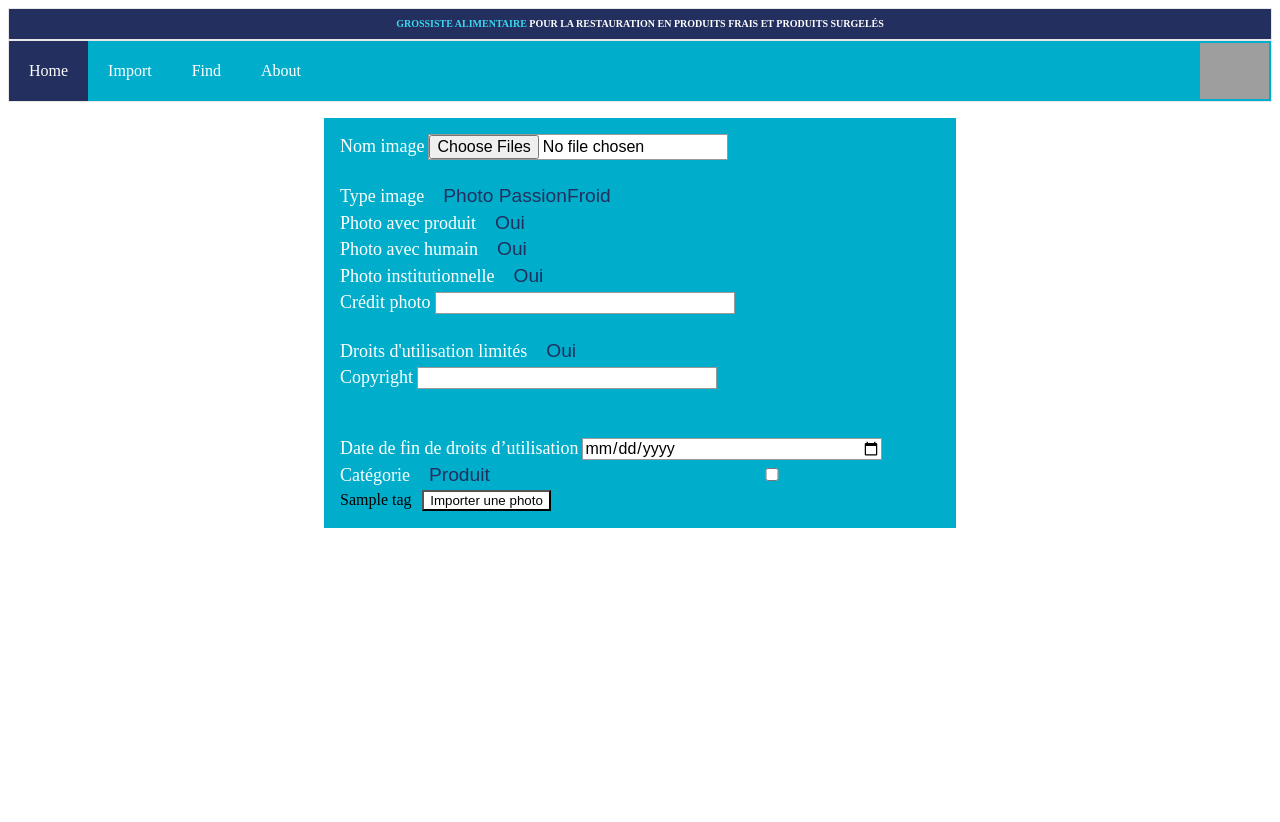
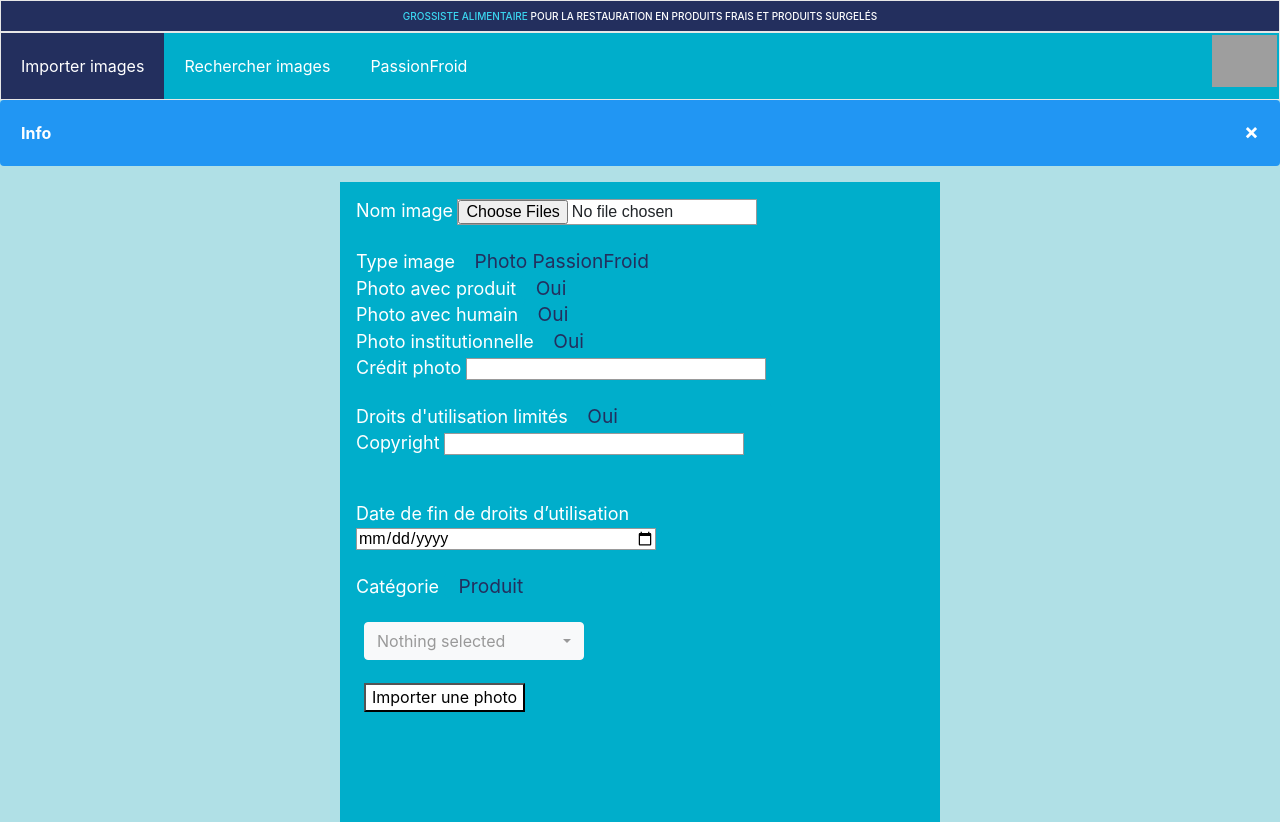
Before and after one commit to loux22/challenge48h, a Flask app: template app/templates/pages/import.html in a window 1280 px wide. Before the commit the page ends 528 px from the top, so only its background shows below. Run offline with Flask 2, Linux system fonts and the light colour scheme; the template is opened without the code that fills it: values that come from a table or form of the project are taken from there, others are empty; tables that the repository leaves empty hold one stand-in row (values such as "Sample post"); some libraries are stand-ins or nearby versions; grey boxes are pictures that could not be loaded.

Commit message:
modify import.html

```diff
--- /dev/null
+++ b/app/static/css/navbar.css
@@ -0,0 +1,72 @@
+ul {
+    list-style-type: none;
+    margin: 0;
+    padding: 0;
+    overflow: hidden;
+    border: 1px solid #e7e7e7;
+    background-color: rgba(255, 255, 255, 0);
+    margin-bottom: 0px;
+}
+
+body {
+    background-color: powderblue;
+}
+
+li {
+    float: left;
+}
+
+li a.active {
+    color: white;
+    background-color: rgb(35, 47, 94);
+}
+
+li a:hover:not(.active) {
+    background-color: rgb(35, 47, 94);
+}
+
+li a {
+    display: block;
+    color: white;
+    text-align: left;
+    padding: 21px 20px;
+    text-decoration: none;
+}
+
+.menu {
+    list-style-type: none;
+    margin: 0;
+    padding: 0;
+    overflow: hidden;
+    border: 1px solid #e7e7e7;
+    background-color: #00aecb;
+}
+
+.titlecontainer {
+    background-color: rgb(35, 47, 94);
+}
+
+.toptitle {
+    font-size: 10px;
+    margin: 0;
+    line-height: 30px;
+    color: white;
+    text-align: center;
+    text-transform: uppercase;
+}
+
+.visible-xs {
+    display: none !important;
+    box-sizing: border-box;
+}
+
+span {
+    color: #3bd8f2;
+}
+
+.logo-picture {
+    width: 69px;
+    height: 55.5px;
+    padding: 2px;
+    float : right;
+}
--- a/app/static/css/style.css
+++ b/app/static/css/style.css
@@ -4,19 +4,26 @@
   padding: 0;
   overflow: hidden;
   border: 1px solid #e7e7e7;
-  background-color: #f3f3f3;
+  background-color: rgba(255, 255, 255, 0);
 }
+
+body {
+  background-color: powderblue;
+}
+
 li {
   float: left;
 }
+
 li a.active {
-  color : white;
-  background-color: rgb(35,47,94);
+  color: white;
+  background-color: rgb(35, 47, 94);
 }
 
 li a:hover:not(.active) {
-  background-color: rgb(35,47,94);
+  background-color: rgb(35, 47, 94);
 }
+
 li a {
   display: block;
   color: white;
@@ -28,20 +35,20 @@
 form {
   /* Uniquement centrer le formulaire sur la page */
   width: 600px;
-  height: 100%;
+  height: 80vh;
   /* Encadré pour voir les limites du formulaire */
   padding: 1em;
   border: 1px;
-  border-color: rgb(35,47,94);
+  border-color: rgb(35, 47, 94);
   display: block;
   position: relative;
   background-color: #00aecb;
   overflow: visible;
   line-height: 1.428;
-   margin : 0 auto;
+  margin: 0 auto;
 }
 
-form div + div {
+form div+div {
   margin-top: 1em;
 }
 
@@ -53,7 +60,8 @@
   background-color: #00aecb;
 }
 
-input, textarea {
+input,
+textarea {
   /* Pour s'assurer que tous les champs texte ont la même police.
      Par défaut, les textarea ont une police monospace */
   font: 1em sans-serif;
@@ -68,7 +76,8 @@
   border: 1px solid #999;
 }
 
-input:focus, textarea:focus {
+input:focus,
+textarea:focus {
   /* Pour souligner légèrement les éléments actifs */
   border-color: #000;
   background-color: white;
@@ -84,7 +93,8 @@
 
 .button {
   /* Pour placer le bouton à la même position que les champs texte */
-  padding-left: 90px; /* même taille que les étiquettes */
+  padding-left: 90px;
+  /* même taille que les étiquettes */
 }
 
 button {
@@ -97,9 +107,10 @@
 .block {
   display: flex;
   flex-direction: column;
-    align-items : center;
+  align-items: center;
   height: 100vh;
 }
+
 select {
   appearance: none;
   outline: 0;
@@ -115,7 +126,7 @@
   position: relative;
   width: 200px;
   height: 25px;
-  overflow:hidden;
+  overflow: hidden;
   border-radius: 5px;
   border: 1px solid #CED4DA;
 
@@ -127,7 +138,7 @@
   height: 100%;
   margin: 0;
   padding-left: 15px;
-  color:  rgb(35,47,94);
+  color: rgb(35, 47, 94);
   cursor: pointer;
 }
 
@@ -168,16 +179,18 @@
 }
 
 .titlecontainer {
-    background-color:  rgb(35,47,94);
+  background-color: rgb(35, 47, 94);
 }
+
 .toptitle {
   font-size: 10px;
   margin: 0;
   line-height: 30px;
-    color:  white;
+  color: white;
   text-align: center;
   text-transform: uppercase;
 }
+
 .visible-xs {
   display: none !important;
   box-sizing: border-box;
@@ -190,6 +203,28 @@
 .logo-picture {
   width: 69px;
   height: 55.5px;
+  float: right;
   padding: 2px;
+}
+
+
+.alert {
+  padding: 20px;
+  background-color: #2196F3;
+  color: white;
+}
+
+.closebtn {
+  margin-left: 15px;
+  color: white;
+  font-weight: bold;
   float: right;
+  font-size: 22px;
+  line-height: 20px;
+  cursor: pointer;
+  transition: 0.3s;
 }
+
+.closebtn:hover {
+  color: black;
+}
--- a/app/templates/base.html
+++ b/app/templates/base.html
@@ -5,7 +5,7 @@
     <meta http-equiv="X-UA-Compatible" content="IE=edge">
     <meta name="viewport" content="width=device-width, initial-scale=1.0">
     <title>{% block title %}{% endblock %}</title>
-    <link rel="stylesheet" href="{{ url_for('static',filename='css/style.css') }}">
+    <link rel="stylesheet" href="{{ url_for('static',filename='css/navbar.css') }}">
     {% block link %}{% endblock %}
 </head>
 <body>
--- a/app/templates/layouts/nav.html
+++ b/app/templates/layouts/nav.html
@@ -11,9 +11,8 @@
 </ul>
 
 <ul class="menu">
-    <li><a class="active" href="#home">Home</a></li>
-    <li><a href="#import">Import</a></li>
-    <li><a href="#find">Find</a></li>
-    <li><a href="#about">About</a></li>
+    <li><a class="active" href="{{ url_for('image.importImg') }}">Importer images</a></li>
+    <li><a href="{{ url_for('image.findImg') }}">Rechercher images</a></li>
+    <li><a target="_blank" href="https://www.passionfroid.fr/">PassionFroid</a></li>
     <img src="https://www.passionfroid.fr/themes/custom/passionfroid_theme/logo.png" class="logo-picture">
 </ul>
--- a/app/templates/pages/import.html
+++ b/app/templates/pages/import.html
@@ -2,13 +2,22 @@
 {% block title %}importer une image{% endblock %}
 
 {% block link %}
+<link rel="stylesheet" href="https://stackpath.bootstrapcdn.com/bootstrap/4.1.1/css/bootstrap.min.css">
+<link rel="stylesheet" href="https://cdnjs.cloudflare.com/ajax/libs/bootstrap-select/1.13.1/css/bootstrap-select.css" />
+<script src="https://ajax.googleapis.com/ajax/libs/jquery/2.1.1/jquery.min.js"></script>
+<script src="https://stackpath.bootstrapcdn.com/bootstrap/4.1.1/js/bootstrap.bundle.min.js"></script>
+<script src="https://cdnjs.cloudflare.com/ajax/libs/bootstrap-select/1.13.1/js/bootstrap-select.min.js"></script>
+<link rel="stylesheet" href="{{ url_for('static',filename='css/style.css') }}">
 {% endblock %}
 
 
 {% block body %}
 
 {% if message_error != "" %}
-    <p>{{message_error}}</p>
+<div class="alert">
+    <span class="closebtn" onclick="this.parentElement.style.display='none';">&times;</span>
+    <strong>Info </strong> {{message_error}}
+  </div>
 {% endif %}
 
 <form action="/import" method="post" enctype="multipart/form-data">
@@ -62,20 +71,22 @@
 <label class="fontstyle" for="">Date de fin de droits d’utilisation</label>
 <input type="date" name="endOfUse" required>
 
-<br>
+<br><br>
 
 <label class="fontstyle" for="">Catégorie</label>
 <select class="select" name="category">
     <option value="Produit">Produit</option>
     <option value="Ambiance">Ambiance</option>
 </select>
+<br><br>
 
-{% for tag in tags %}
-    <input type="checkbox" name="tag" value="{{tag.id}}">
-    <label for="">{{tag.name}}</label>
-{% endfor %}
+<select name="tag" class="selectpicker" multiple data-live-search="true">
+    {% for tag in tags %}
+        <option value="{{tag.id}}">{{tag.name}}</option>
+    {% endfor %}
+  </select>
 
-
+<br><br>
 <button type="submit">Importer une photo</button>
 
 </form>
```
Also changed, not shown: app/controllers/image.py (+15 -1 lines), app/templates/pages/find.html (+13 -1 lines). Lines whose indentation alone changed are shown as unchanged.
